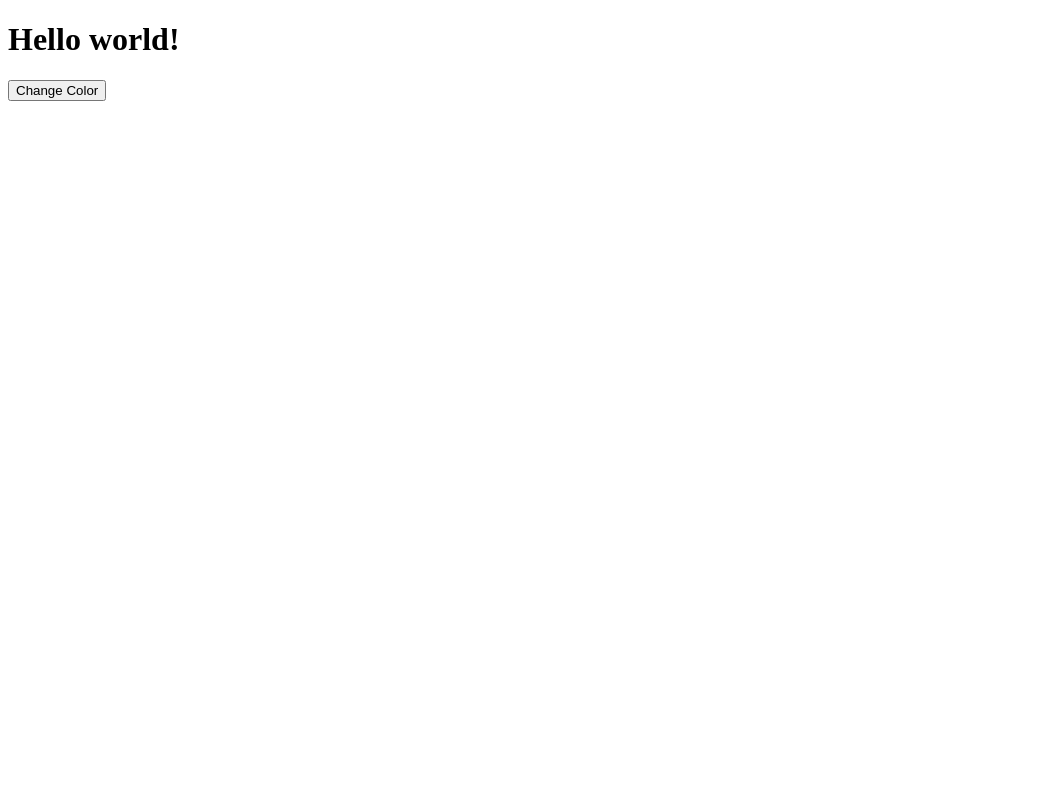
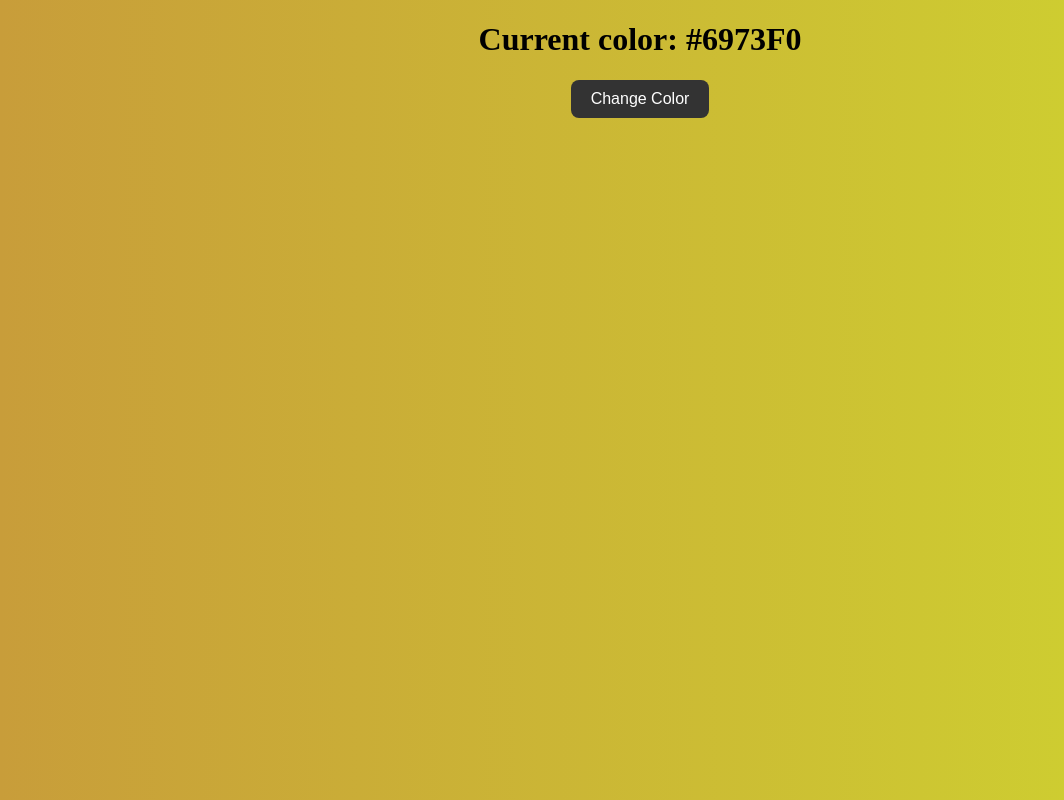
Before and after one commit to chinky23-tech/javascript, a plain HTML site: page index.html in a window 1280 px wide. Both pictures are taken after a click on the button "Change Color". Shown: the whole page, without its empty margins (0-1064 px from the left). Drawn offline with Linux system fonts and the light colour scheme.

Commit message:
added color

```diff
--- a/script.js
+++ b/script.js
@@ -1,12 +1,23 @@
-const myHeading = document.querySelector('h1');
-myHeading.textContent = 'Hello world!';
-const myImage = document.querySelector("img");
+const button = document.getElementById('colorBtn');
+const h1 = document.querySelector('h1');
+function getRandomColor(){
+    const letters = '0123456789ABCDEF';
+    let color = '#';
+    for(let i = 0; i< 6; i++){
+        color += letters[Math.floor(Math.random()*16)];
 
-myImage.addEventListener("click", () => {
-  const mySrc = myImage.getAttribute("src");
-  if (mySrc === "images/pasta-variation.jpg") {
-    myImage.setAttribute("src", "images/coffeehouse.png");
-  } else {
-    myImage.setAttribute("src", "images/pasta-variation.jpg");
-  }
+    }
+    return color;
+}
+button.addEventListener('click', function(){
+document.body.style.backgroundColor = getRandomColor();
 });
+button.addEventListener('click',() => {
+const color1 = getRandomColor();
+const color2 = getRandomColor();
+const c = getRandomColor();
+document.body.style.backgroundColor = c;
+h1.textContent = `Current color: ${c}`;
+
+document.body.style.background = `linear-gradient(to right, ${color1}, ${color2})`;
+});
--- a/style.css
+++ b/style.css
@@ -1,5 +1,18 @@
-.content img{
-height: 600px;
-width: 100%;
-cursor: pointer;
+body{
+    text-align: center;
 }
+
+button{
+    padding: 10px 20px;
+    font-size: 16px;
+    cursor: pointer;
+    border: none;
+    border-radius: 8px;
+    background: #333;
+    color: #fff;
+    transition: background 0.3s ease;
+}
+
+button:hover{
+    background: #555;
+}
```
